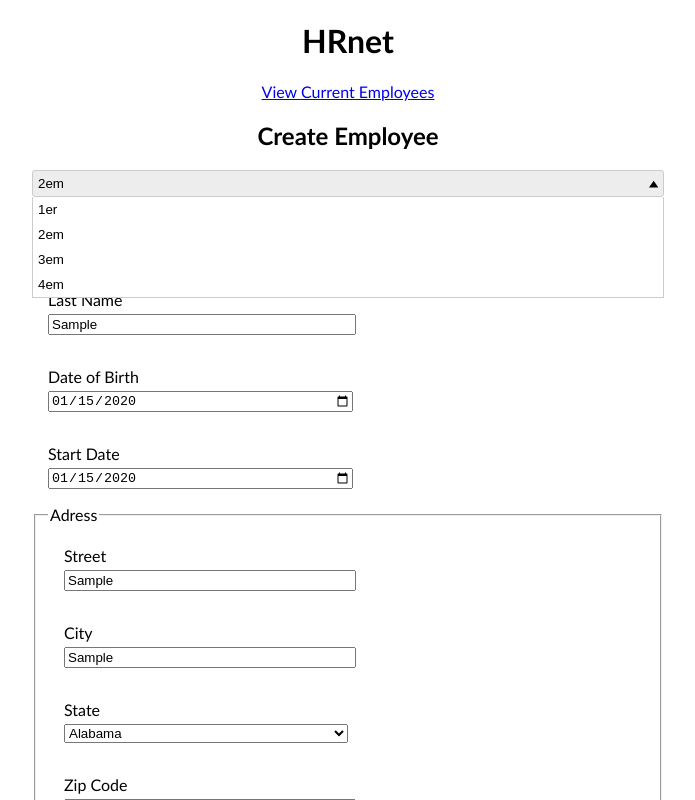
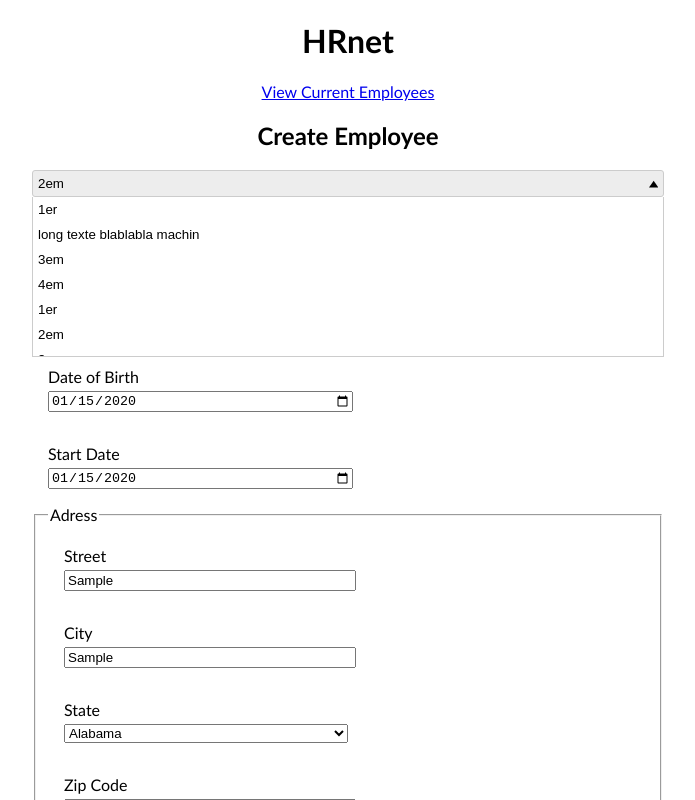
Before and after one commit to achtaitaipai/charles_CAILLETEAU_14_23_02_22, a React (Vite) app: page / in a window 1280 px wide. Both pictures are taken after typing "Sample", "Sample", "2020-01-15", "2020-01-15", "Sample", "Sample" into the empty fields and a click on the button "2em". Shown: the top 800 px of the page, without its empty margins (292-987 px from the left). Built offline with nearby package versions, Linux system fonts and the light colour scheme.

Commit message:
petites corrections dropdown style

```diff
--- a/src/components/DropDown.jsx
+++ b/src/components/DropDown.jsx
@@ -1,11 +1,7 @@
 import { useEffect, useRef, useState } from 'react'
 import React from 'react'
-import './style.css'
-/**
- *
- * @param {*} param0
- * @returns
- */
+import { StyledDropDown } from './style.js'
+
 export default function DropDown({ listItem, selected = 0, handleSelect }) {
 	const getSelected = slt => {
 		if (typeof slt === 'string') {
@@ -81,22 +77,21 @@ export default function DropDown({ listItem, selected = 0, handleSelect }) {
 	}
 
 	return (
-		<React.StrictMode>
-			<div className="dropdown" ref={dropDownRef} onKeyDown={expanded ? handleKeyDown : null}>
-				<button className="dropdown__selected" ref={selectedRef} onClick={selectClick} aria-haspopup="listbox" aria-expanded={expanded}>
+		<StyledDropDown className="dropdown" ref={dropDownRef} onKeyDown={expanded ? handleKeyDown : null}>
+			<button className="selected" ref={selectedRef} onClick={selectClick} aria-haspopup="listbox" aria-expanded={expanded}>
 				{' '}
 				{selectedItem}{' '}
 				<svg viewBox="0 0 10 10" xmlns="http://www.w3.org/2000/svg">
 					{expanded ? <polygon points="0 9, 10 9, 5 2" /> : <polygon points="0 1, 10 1, 5 8" />}
 				</svg>
 			</button>
-				<ul role="listbox" tabIndex={-1} ref={listBoxRef} style={{ opacity: expanded ? '1' : '0' }} className="dropdown__list">
+			<ul role="listbox" tabIndex={-1} ref={listBoxRef} style={{ opacity: expanded ? '1' : '0' }}>
 				{expanded &&
 					listItem.map((item, id) => {
 						return (
 							<li key={id} role="option" className="dropdown__item">
 								<button
-										className="dropdown__itemBtn"
+									className="itemBtn"
 									data-value={id}
 									onClick={optionClick}
 									tabIndex="-1"
@@ -109,7 +104,6 @@ export default function DropDown({ listItem, selected = 0, handleSelect }) {
 						)
 					})}
 			</ul>
-			</div>
-		</React.StrictMode>
+		</StyledDropDown>
 	)
 }
--- a/src/components/style.css
+++ /dev/null
@@ -1,54 +0,0 @@
-.dropdown {
-	position: relative;
-}
-.dropdown__selected {
-	position: relative;
-	padding: 0.3125rem;
-	background: #ededed;
-	border: 1px solid #cccccc;
-	border-radius: 3px;
-	display: block;
-	width: 100%;
-	text-align: left;
-	display: flex;
-	align-items: center;
-	cursor: pointer;
-}
-
-.dropdown svg {
-	height: 0.7em;
-	margin-left: auto;
-}
-
-.dropdown__list {
-	width: 100%;
-	box-sizing: border-box;
-	list-style: none;
-	display: flex;
-	flex-direction: column;
-	padding: 0;
-	margin: 0;
-	border: 1px solid #cccccc;
-	border-top: none;
-	position: absolute;
-	background: white;
-}
-
-.dropdown__itemBtn {
-	display: block;
-	background: none;
-	border: none;
-	outline: none;
-	padding: 0;
-	margin: 0;
-	cursor: pointer;
-	width: 100%;
-	height: 100%;
-	padding: 0.3125rem;
-	text-align: left;
-}
-
-.dropdown__item [aria-selected='true'] {
-	background: #007fff;
-	color: white;
-}
--- /dev/null
+++ b/src/components/style.js
@@ -0,0 +1,74 @@
+import styled from 'styled-components'
+
+export const StyledDropDown = styled.div`
+	position: relative;
+	button {
+		white-space: nowrap;
+		text-overflow: ellipsis;
+		overflow: hidden;
+	}
+	.selected {
+		position: relative;
+		padding: 0.3125rem;
+		background: #ededed;
+		border: 1px solid #cccccc;
+		border-radius: 3px;
+		display: block;
+		width: 100%;
+		text-align: left;
+		display: flex;
+		align-items: center;
+		cursor: pointer;
+	}
+	svg {
+		height: 0.7em;
+		margin-left: auto;
+	}
+	ul {
+		width: 100%;
+		box-sizing: border-box;
+		list-style: none;
+		display: flex;
+		flex-direction: column;
+		padding: 0;
+		margin: 0;
+		border: 1px solid #cccccc;
+		border-top: none;
+		position: absolute;
+		background: white;
+		max-height: 10em;
+		overflow: auto;
+		scrollbar-color: #999 #333;
+	}
+	ul::-webkit-scrollbar {
+		width: 10px; /* Mostly for vertical scrollbars */
+		height: 10px; /* Mostly for horizontal scrollbars */
+	}
+	ul::-webkit-scrollbar-thumb {
+		/* Foreground */
+		background: #cccccc;
+		border-radius: 5px;
+	}
+	ul::-webkit-scrollbar-track {
+		/* Background */
+		background: none;
+	}
+	li [aria-selected='true'] {
+		background: #007fff;
+		color: white;
+	}
+
+	.itemBtn {
+		display: block;
+		background: none;
+		border: none;
+		outline: none;
+		padding: 0;
+		margin: 0;
+		cursor: pointer;
+		width: 100%;
+		height: 100%;
+		padding: 0.3125rem;
+		text-align: left;
+	}
+`
--- a/src/pages/CreateEmployee.jsx
+++ b/src/pages/CreateEmployee.jsx
@@ -12,7 +12,11 @@ export default function CreateEmployee() {
 			</header>
 			<main>
 				<form>
-					<DropDown listItem={['1er', '2em', '3em', '4em']} selected={'2em'} handleSelect={(id, value) => alert(id + ' ' + value)}></DropDown>
+					<DropDown
+						listItem={['1er', 'long texte blablabla machin', '3em', '4em', '1er', '2em', '3em', '4em', '1er', '2em', '3em', '4em', '1er', '2em', '3em', '4em']}
+						selected={'2em'}
+						handleSelect={(id, value) => alert(id + ' ' + value)}
+					></DropDown>
 					<label>
 						First Name
 						<input type="text" name="firstName"></input>
```
Lines whose indentation alone changed are shown as unchanged.
